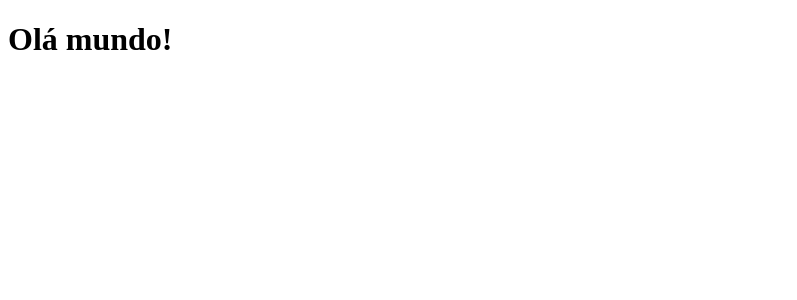
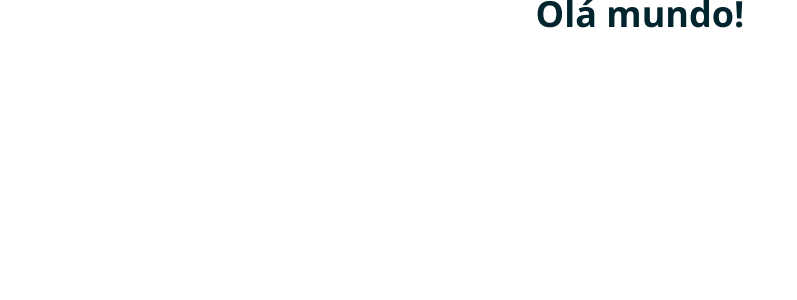
Before and after one commit to DevKelvinK/Frontend-MentorJR-04, a React (Vite) app: page / in a window 1280 px wide. Shown: the top 300 px of the page, without its empty margins (0-797 px from the left). Built offline with nearby package versions, Linux system fonts and the light colour scheme.

Commit message:
global styles

```diff
--- a/index.html
+++ b/index.html
@@ -3,8 +3,13 @@
 <head>
   <meta charset="UTF-8">
   <meta name="viewport" content="width=device-width, initial-scale=1.0">
+
+  <!-- Google Fonts -->
+  <link rel="preconnect" href="https://fonts.googleapis.com">
+  <link rel="preconnect" href="https://fonts.gstatic.com" crossorigin>
+  <link href="https://fonts.googleapis.com/css2?family=Open+Sans:ital,wght@0,300..800;1,300..800&family=Poppins:ital,wght@0,100;0,200;0,300;0,400;0,500;0,600;0,700;0,800;0,900;1,100;1,200;1,300;1,400;1,500;1,600;1,700;1,800;1,900&display=swap" rel="stylesheet">
+
   <link rel="icon" type="image/png" sizes="32x32" href="./public/favicon-32x32.png">
-
   <title>DesafioJR #4 Frontend Mentor | Huddle landing page with alternating feature blocks</title>
 </head>
 <body>
--- a/src/global.css
+++ b/src/global.css
@@ -0,0 +1,60 @@
+:root {
+  /* Cores (Colors) */
+
+  --Pink: #ff52bf;
+  --Pink-hover: #FF9BDB;
+  --VeryPaleCyan: #ebfbff;
+  --VeryDarkCyan: #00252e;
+  --GrayishBlue: #808d99;
+  --BoxShadow: #808e934d;
+
+  /* Text */
+
+  --font-open-sans: "Open Sans", sans-serif;
+  --font-poppins: "Poppins", sans-serif;
+
+  --h1: 600 2.5rem/150% var(--font-poppins); /* 40px */
+  --h2: 600 1.75rem/150% var(--font-poppins); /* 28px */
+
+  --anchor: 700 0.875rem var(--font-open-sans); /* 14px */
+  --paragraph: 1.125rem/150% var(--font-open-sans); /* 18px */
+}
+
+* {
+  box-sizing: border-box;
+  outline: transparent;
+
+  margin: 0;
+  padding: 0;
+}
+
+html {
+  scroll-behavior: smooth;
+}
+
+body {
+  display: flex;
+  align-items: center;
+  justify-content: center;
+
+  color: var(--VeryDarkCyan);
+  background-color: #fff;
+
+  font: var(--paragraph);
+}
+
+#root {
+  display: contents;
+}
+
+a {
+  text-decoration: none;
+
+  font: var(--anchor);
+
+  color: inherit;
+}
+
+h2 {
+  font: var(--h2);
+}
```
